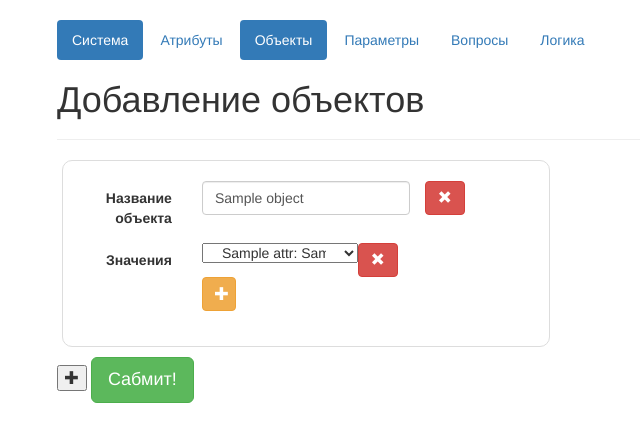
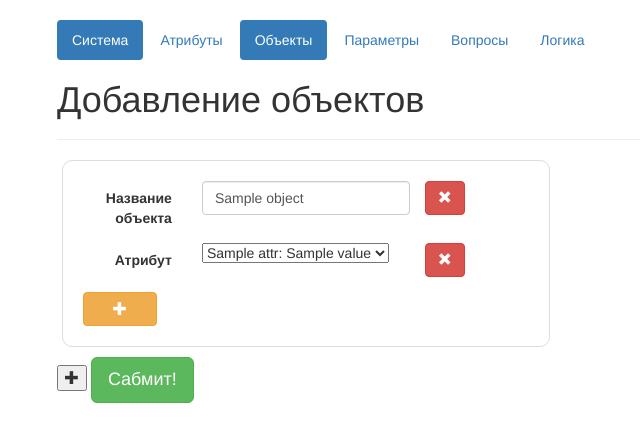
Before and after one commit to rat-team/rat-expert, a Django app: template templates/add_system/objects_page/add_objects.html in a window 1280 px wide. Shown: the part 52-494 px from the top of the page, without its empty margins (13-653 px from the left). Run offline with Django 3.2, Linux system fonts and the light colour scheme; the template is opened without the code that fills it: most values are stand-ins (such as "Sample title", 1, 10 or a date in 2020); parts of the project's set-up code (start-up, migrations or seed data) failed here and were passed over; some libraries are stand-ins or nearby versions.

Commit message:
beatifull objects redactor

```diff
--- a/ExpertSystem/static/js/add_objects.js
+++ b/ExpertSystem/static/js/add_objects.js
@@ -1,12 +1,13 @@
 $(document).ready(function () {
     setupAjaxDjango();
 
-    //Удаляем селекторы с AttributeValue
+    //Удаляем AttributeValue
     var delete_attribute_value_btn = $('.delete_select_object_attribute_value');
     delete_attribute_value_btn.click(deleteAttributeValue);
     function deleteAttributeValue(event){
-        var selector = $(event.target).closest('.select__object_new_attribute_value');
-        selector.remove();
+        var $target = $(event.target).closest('.btn');
+        var formgroup = $target.parent('.attribute_value_formgroup');
+        formgroup.remove();
     }
 
 
--- a/templates/add_system/objects_page/add_objects.html
+++ b/templates/add_system/objects_page/add_objects.html
@@ -21,15 +21,15 @@
                     {% for object in objects %}
                         {% include "add_system/objects_page/object_element.html" %}
                     {% empty %}
-{#                        <div class="col-md-5" data-id="0">#}
-{#                            {% include "add_system/parameter_template.html" %}#}
-{#                        </div>#}
+
                     {% endfor %}
 
                 </div>
                 <div class="row">
                     <div class="col-md-2">
-                        <button type="button"><i class="glyphicon-plus glyphicon add_new_object"></i></button>
+                        <button type="button" class="add_new_object">
+                            <i class="glyphicon-plus glyphicon"></i>
+                        </button>
                         <button type="submit" class="btn btn-success btn-lg">Сабмит!</button>
                     </div>
                 </div>
--- a/templates/add_system/objects_page/attribute_value_template.html
+++ b/templates/add_system/objects_page/attribute_value_template.html
@@ -1,6 +1,10 @@
-<div class="select__object_new_attribute_value">
+<div class="form-group attribute_value_formgroup">
 
-    <select name="object__attribute_value" class="col-md-9">
+    <label class="col-md-3 control-label">Атрибут</label>
+
+    <div class="select__object_new_attribute_value col-md-6">
+
+        <select name="object__attribute_value">
             {% for attr_value in attribute_values %}
                 {% ifequal attr_value.id attribute_value.id %}
                     <option value="{{attribute_value.id}}" selected="selected">{{attr_value.attr.name}}: {{attr_value.value}}</option>
@@ -10,6 +14,8 @@
             {% endfor %}
         </select>
 
+    </div>
+
     <button type="button" class="btn btn-danger delete_select_object_attribute_value">
         <i class="glyphicon glyphicon-remove"></i>
     </button>
--- a/templates/add_system/objects_page/object_element.html
+++ b/templates/add_system/objects_page/object_element.html
@@ -7,19 +7,12 @@
         </div>
         <button type="button" class="btn btn-danger delete_object" data-href="/delete_object/" data-id = {{ object.id }}><i class="glyphicon glyphicon-remove"></i></button>
     </div>
-    {% if object.attributes.all %}
-    <div class="form-group">
-        <label class="col-md-3 control-label">Значения</label>
-        <div class="col-md-6 object__attributes_values">
-            {% for attribute_value in object.attributes.all %}
 
-                {% include "add_system/objects_page/attribute_value_template.html" %}
+    {% for attribute_value in object.attributes.all %}
+        {% include "add_system/objects_page/attribute_value_template.html" %}
+    {% endfor %}
 
-            {% endfor %}
-            <button type="button" class="col-md-2 object__add_attribute_value btn btn-warning">
-                <i class="glyphicon-plus glyphicon"></i>
-            </button>
-        </div>
-    </div>
-    {% endif %}
+    <button type="button" class="col-md-2 object__add_attribute_value btn btn-warning">
+        <i class="glyphicon-plus glyphicon"></i>
+    </button>
 </div>
--- a/templates/add_system/objects_page/object_template.html
+++ b/templates/add_system/objects_page/object_template.html
@@ -7,15 +7,10 @@
         </div>
         <button type="button" class="btn btn-danger delete_object" data-href="/delete_object/" data-id = {{ object.id }}><i class="glyphicon glyphicon-remove"></i></button>
     </div>
-    <div class="form-group">
-        <label class="col-md-3 control-label">Значения</label>
-        <div class="col-md-6 object__attributes_values">
 
-                {% include "add_system/objects_page/attribute_value_template.html" %}
+    {% include "add_system/objects_page/attribute_value_template.html" %}
 
-            <button type="button" class="col-md-2 object__add_attribute_value btn btn-warning">
-                <i class="glyphicon-plus glyphicon"></i>
-            </button>
-        </div>
-    </div>
+    <button type="button" class="col-md-2 object__add_attribute_value btn btn-warning">
+        <i class="glyphicon-plus glyphicon"></i>
+    </button>
 </div>
```
Lines whose indentation alone changed are shown as unchanged.
